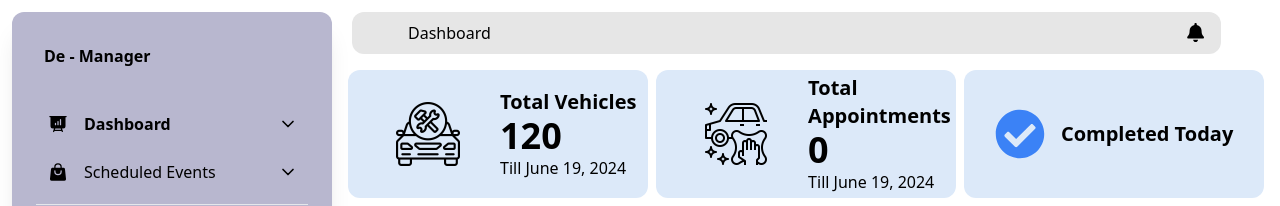
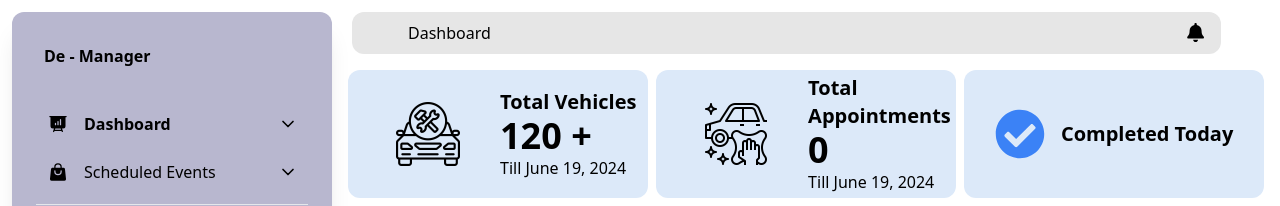
Before and after one commit to YaseeRathnayaka/De-Manager, a React (Vite) app in the folder admin/: page / in a window 1280 px wide. Shown: the top 206 px of the page. Built offline with nearby package versions, Linux system fonts and the light colour scheme.

Commit message:
Update TopCards.jsx

```diff
--- a/admin/src/Components/Containers/TopCards/TopCards.jsx
+++ b/admin/src/Components/Containers/TopCards/TopCards.jsx
@@ -27,7 +27,7 @@ const TopCards = () => {
         <img src={totalcar} alt="total" className="w-16 h-16" />
         <div className="ml-10">
           <p className="text-xl font-semibold">Total Vehicles</p>
-          <p className="text-4xl font-semibold">{totalVehicles}</p>
+          <p className="text-4xl font-semibold">{totalVehicles} +</p>
           <p className="text-md">Till {todayFormatted}</p>
         </div>
       </div>
```
